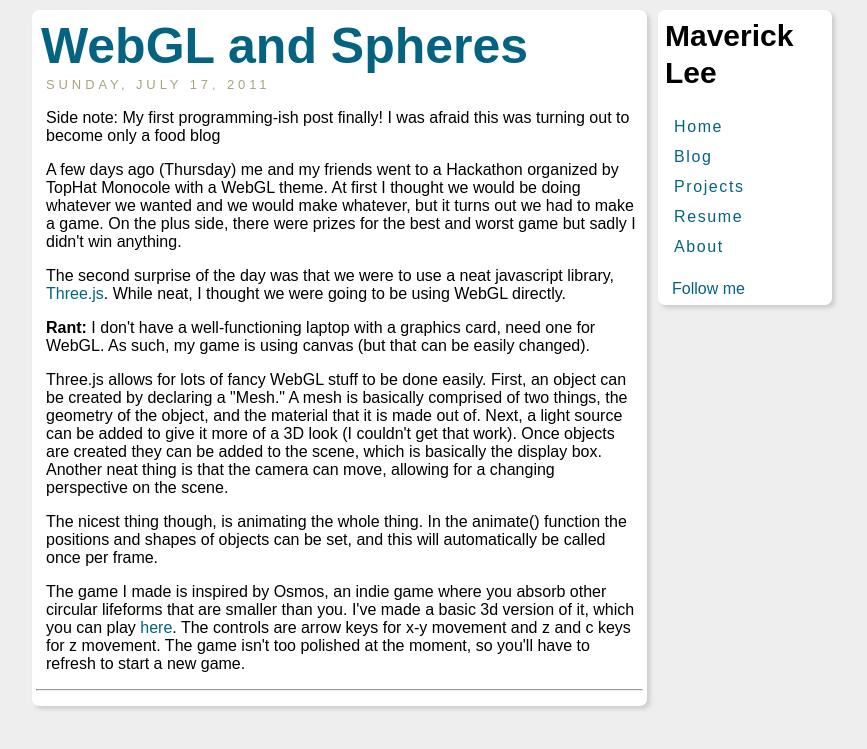
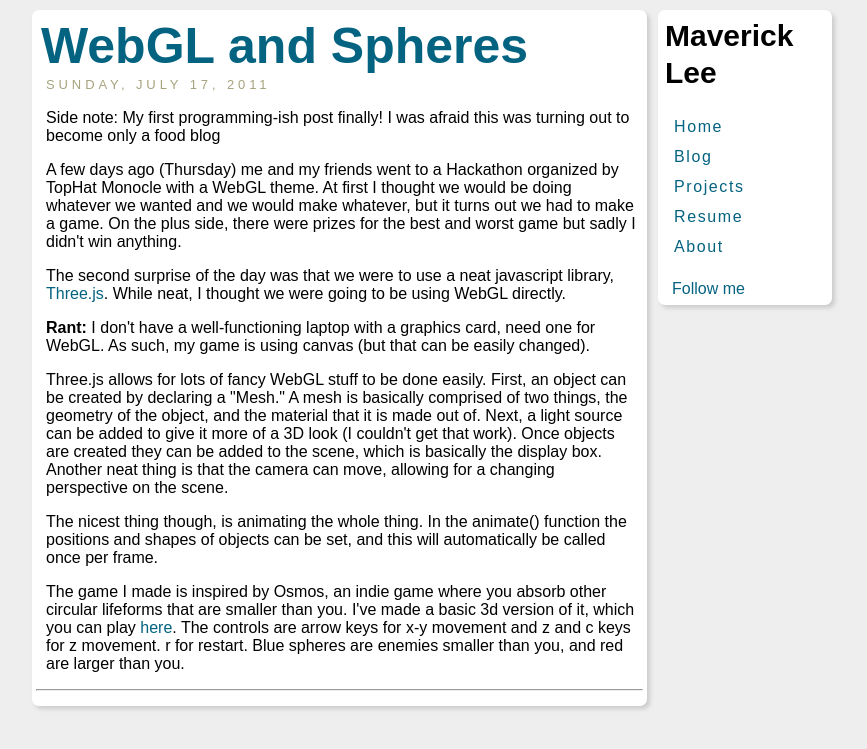
Before and after one commit to mavlee/mavlee.github.com, a Jekyll site: the page built from _posts/2011-07-17-webgl-and-spheres.html, in a window 1280 px wide. Shown: the top 749 px of the page, without its empty margins (208-1075 px from the left). Built offline with Jekyll 4.4.1, drawn with Linux system fonts in a browser that asks for light colours; Markdown is read by kramdown in place of the engine named in the settings; comment, search, counter and statistics services are not loaded.

Commit message:
add restart code, enemy color coding, no auto losing and updated blog post to reflect changes

```diff
--- a/_posts/2011-07-17-webgl-and-spheres.html
+++ b/_posts/2011-07-17-webgl-and-spheres.html
@@ -5,9 +5,9 @@ category: programming
 ---
 
 <p>Side note: My first programming-ish post finally!  I was afraid this was turning out to become only a food blog</p>
-<p>A few days ago (Thursday) me and my friends went to a Hackathon organized by TopHat Monocole with a WebGL theme.  At first I thought we would be doing whatever we wanted and we would make whatever, but it turns out we had to make a game.  On the plus side, there were prizes for the best and worst game but sadly I didn't win anything.</p>
+<p>A few days ago (Thursday) me and my friends went to a Hackathon organized by TopHat Monocle with a WebGL theme.  At first I thought we would be doing whatever we wanted and we would make whatever, but it turns out we had to make a game.  On the plus side, there were prizes for the best and worst game but sadly I didn't win anything.</p>
 <p>The second surprise of the day was that we were to use a neat javascript library, <a title="Three.js" href="https://github.com/mrdoob/three.js/">Three.js</a>.  While neat, I thought we were going to be using WebGL directly.</p>
 <p><strong>Rant:</strong> I don't have a well-functioning laptop with a graphics card, need one for WebGL.  As such, my game is using canvas (but that can be easily changed).</p>
 <p>Three.js allows for lots of fancy WebGL stuff to be done easily.  First, an object can be created by declaring a "Mesh." A mesh is basically comprised of two things, the geometry of the object, and the material that it is made out of.  Next, a light source can be added to give it more of a 3D look (I couldn't get that work).  Once objects are created they can be added to the scene, which is basically the display box.  Another neat thing is that the camera can move, allowing for a changing perspective on the scene.</p>
 <p>The nicest thing though, is animating the whole thing. In the animate() function the positions and shapes of objects can be set, and this will automatically be called once per frame.</p>
-<p>The game I made is inspired by Osmos, an indie game where you absorb other circular lifeforms that are smaller than you.  I've made a basic 3d version of it, which you can play <a title="SpheresGame" href="/spheresgame">here</a>.  The controls are arrow keys for x-y movement and z and c keys for z movement.  The game isn't too polished at the moment, so you'll have to refresh to start a new game.</p>
+<p>The game I made is inspired by Osmos, an indie game where you absorb other circular lifeforms that are smaller than you.  I've made a basic 3d version of it, which you can play <a title="SpheresGame" href="/spheresgame">here</a>.  The controls are arrow keys for x-y movement and z and c keys for z movement. r for restart.  Blue spheres are enemies smaller than you, and red are larger than you.</p>
```
Also changed, not shown: spheresgame/index.html (+30 -9 lines).
